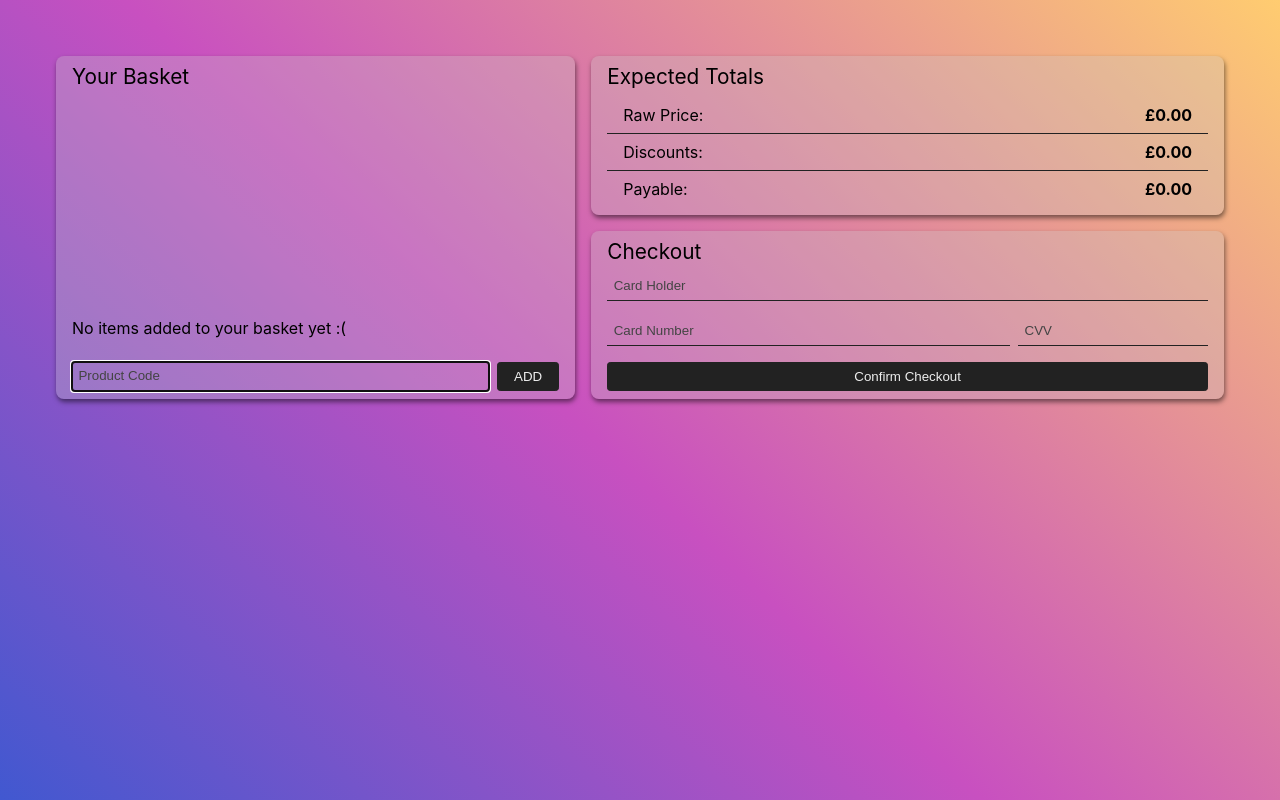
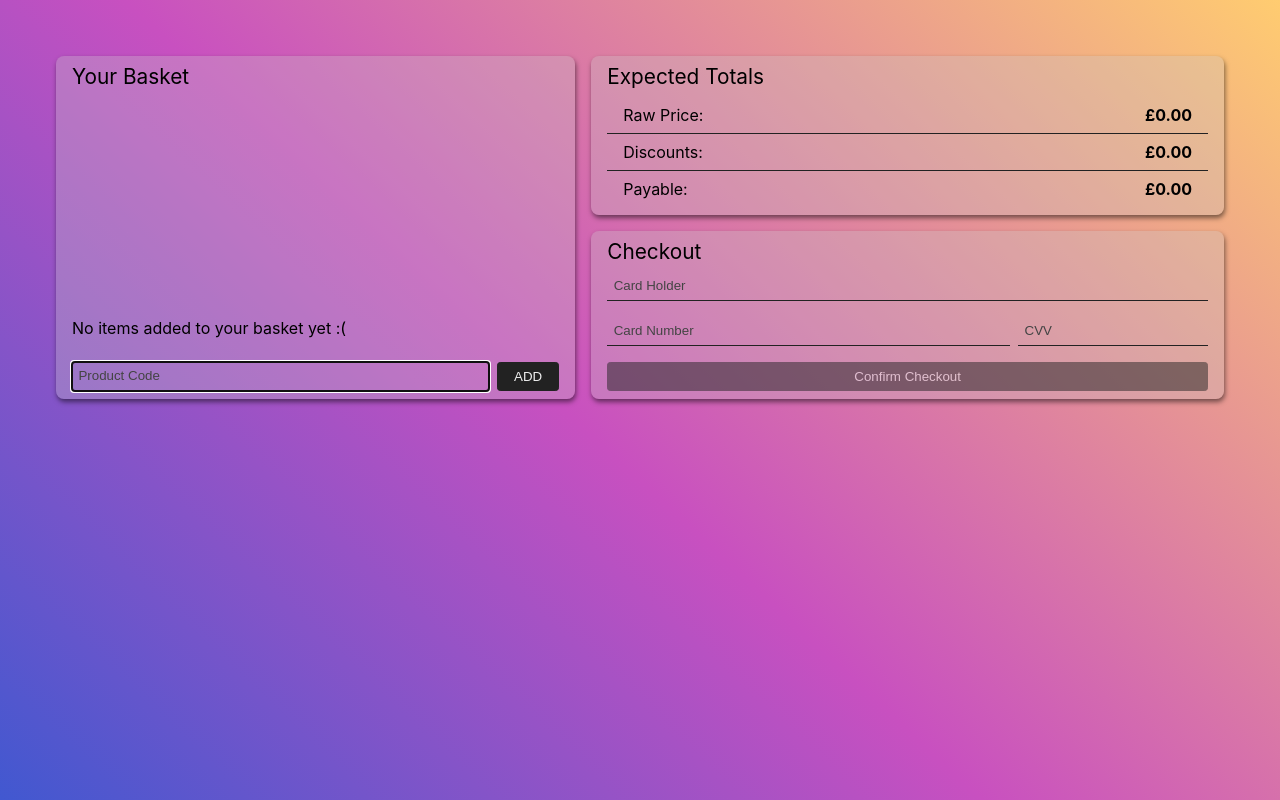
Before and after one commit to imerljak/amazing-checkout, a React (Create React App) app: page / in a window 1280 px wide. Built offline with nearby package versions, Linux system fonts and the light colour scheme.

Commit message:
adding 'stub' checkout action for this challenge

```diff
--- a/src/app/components/Basket/styles.ts
+++ b/src/app/components/Basket/styles.ts
@@ -40,6 +40,8 @@ export const CodeSubmit = styled.button`
   background-color: #222;
   color: #eee;
 
+  cursor: pointer;
+
   transition: background-color 0.1s ease-in;
 
   &:active {
--- a/src/app/components/Checkout/index.tsx
+++ b/src/app/components/Checkout/index.tsx
@@ -1,4 +1,4 @@
-import React from 'react';
+import React, { useState } from 'react';
 import { useBasket } from '../../contexts/BasketContext';
 import { Card, CardBody, CardHeader } from '../Card/styles';
 import {
@@ -8,19 +8,71 @@ import {
 } from './styles';
 
 const Checkout: React.FC = () => {
-  const { totalPrice, totalDiscount } = useBasket();
+  const { items, doCheckout } = useBasket();
+
+  const [holder, setHolder] = useState<string>('');
+  const [card, setCard] = useState<string>('');
+  const [cvv, setCvv] = useState<string>('');
+
+  const canDoCheckout =
+    items.length > 0 &&
+    holder.trim().length > 0 &&
+    card.trim().length > 0 &&
+    cvv.trim().length > 0;
+
+  const handleCardInput = (value: string) => {
+    setCard(value);
+  };
+
+  const handleCvvInput = (value: string) => {
+    setCvv(value);
+  };
+
+  const clearInputs = () => {
+    setHolder('');
+    setCard('');
+    setCvv('');
+  };
+
+  const handleCheckoutRequest = async () => {
+    const result = await doCheckout(holder, card, cvv);
+    if (result) {
+      clearInputs();
+      alert('Thank you for your purchase!');
+    } else {
+      alert(
+        'Something has gone wrong and we couldn`t process your payment. (Theres a 50% chance that this will work, please try again)'
+      );
+    }
+  };
 
   return (
     <Card>
       <CardHeader>Checkout</CardHeader>
       <CardBody>
-        <CheckoutInput placeholder='Card Holder' />
+        <CheckoutInput
+          placeholder='Card Holder'
+          value={holder}
+          onChange={e => setHolder(e.target.value)}
+        />
         <CardInfoWrapper>
-          <CheckoutInput placeholder='Card Number' />
-          <CheckoutInput placeholder='CVV' />
+          <CheckoutInput
+            placeholder='Card Number'
+            value={card}
+            onChange={e => handleCardInput(e.target.value)}
+          />
+          <CheckoutInput
+            placeholder='CVV'
+            value={cvv}
+            onChange={e => handleCvvInput(e.target.value)}
+          />
         </CardInfoWrapper>
 
-        <CheckoutConfirmButton>Confirm Checkout</CheckoutConfirmButton>
+        <CheckoutConfirmButton
+          disabled={!canDoCheckout}
+          onClick={handleCheckoutRequest}>
+          Confirm Checkout
+        </CheckoutConfirmButton>
       </CardBody>
     </Card>
   );
--- a/src/app/components/Checkout/styles.ts
+++ b/src/app/components/Checkout/styles.ts
@@ -43,7 +43,17 @@ export const CheckoutConfirmButton = styled.button`
   background-color: #222;
   color: #eee;
 
+  cursor: pointer;
+
   transition: background-color 0.1s ease-in;
+
+  &:disabled {
+    opacity: 0.5;
+
+    &:active {
+      background-color: #222;
+    }
+  }
 
   &:active {
     background-color: #333;
--- a/src/app/contexts/BasketContext.tsx
+++ b/src/app/contexts/BasketContext.tsx
@@ -17,6 +17,7 @@ interface BasketContextProps {
   totalDiscount: number;
   addItem: (code: string) => Promise<boolean>;
   removeItem: (code: string) => Promise<boolean>;
+  doCheckout: (holder: string, card: string, cvv: string) => Promise<boolean>;
 }
 
 const BasketContext = createContext<BasketContextProps>(
@@ -100,6 +101,26 @@ const BasketContextProvider: React.FC = ({ children }) => {
     return false;
   };
 
+  const doCheckout = async (
+    holder: string,
+    card: string,
+    cvv: string
+  ): Promise<boolean> => {
+    // Do magic here to process payment and if successfull clear basket data.
+
+    const rand = Math.random();
+
+    if (rand >= 0.5) {
+      setState(c => ({
+        ...c,
+        items: {},
+      }));
+      return true;
+    }
+
+    return false;
+  };
+
   return (
     <BasketContext.Provider
       value={{
@@ -108,6 +129,7 @@ const BasketContextProvider: React.FC = ({ children }) => {
         totalDiscount: state.totalDiscount,
         addItem,
         removeItem,
+        doCheckout,
       }}>
       {children}
     </BasketContext.Provider>
```
